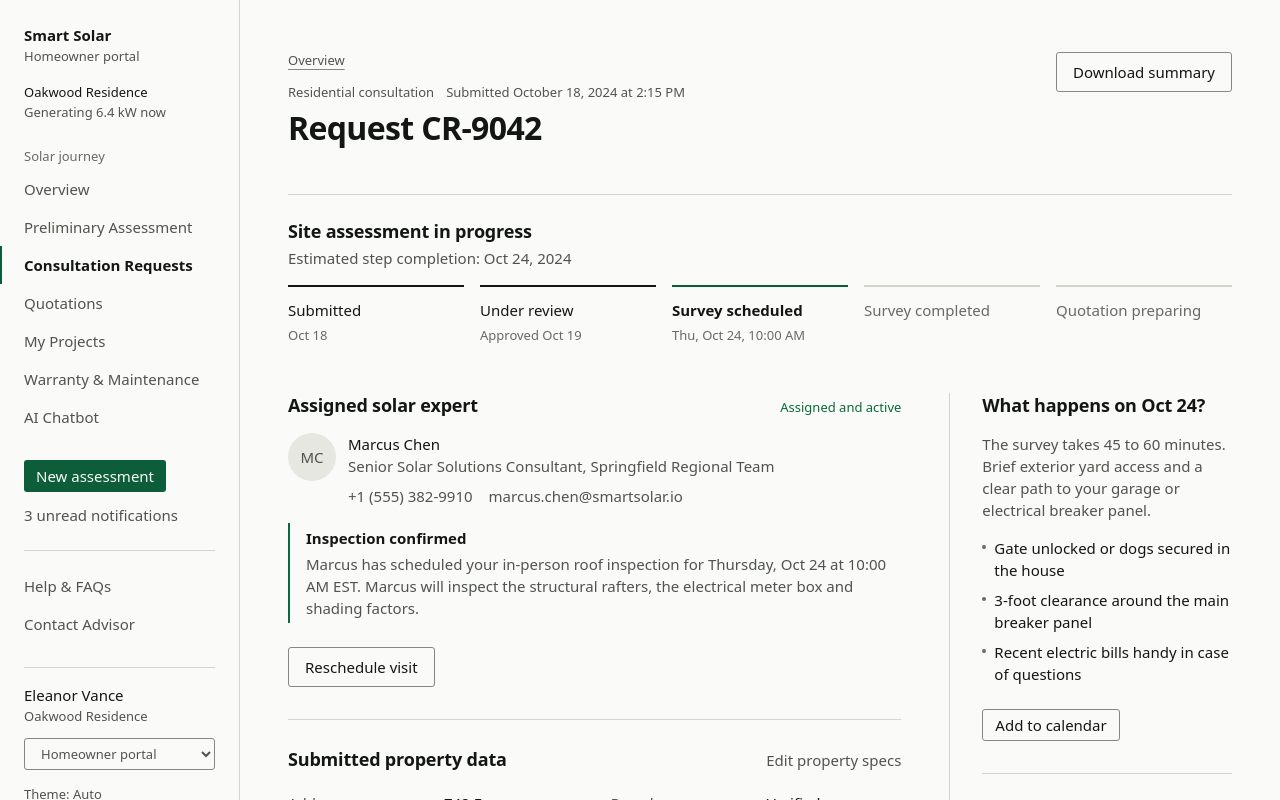
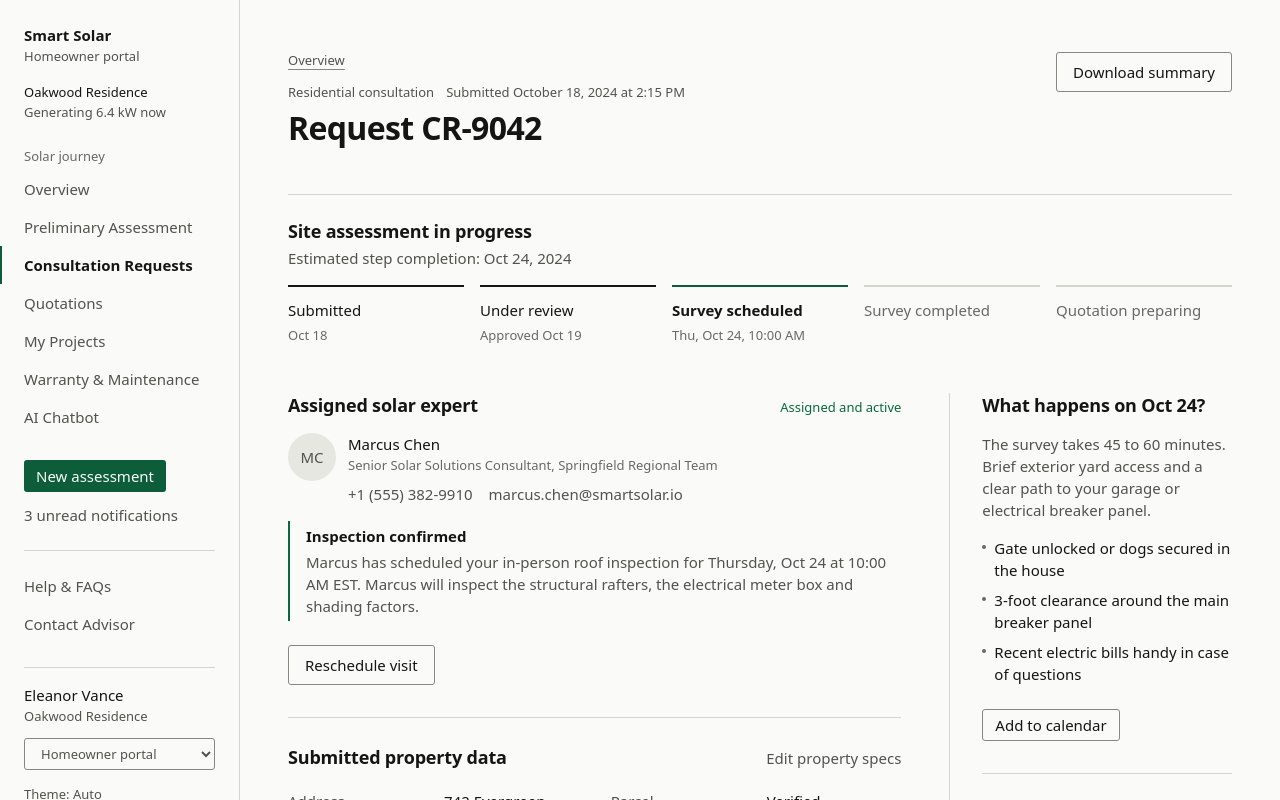
Before and after one commit to iNguyenQuocDoan/Solar-client, a React (Vite) app: page /consultations/CR-9042 in a window 1280 px wide. Shown: the top 800 px of the page. Built offline with nearby package versions, Linux system fonts and the light colour scheme.

Commit message:
fix(customer): consultation contact links without stray spaces; advisor meta line

```diff
--- a/src/pages/customer/consultation-page.tsx
+++ b/src/pages/customer/consultation-page.tsx
@@ -48,13 +48,15 @@ export function ConsultationPage() {
                     <Avatar name={advisor.name} size="lg" />
                     <div className="min-w-0">
                       <p className="font-medium">{advisor.name}</p>
-                      <p className="text-body text-fg-2">
+                      <p className="text-meta text-fg-3">
                         {advisor.title}, {advisor.team}
                       </p>
                       <div className="mt-2 flex flex-wrap gap-x-4 gap-y-1 text-body">
-                        <a href={`tel:${advisor.phone}`} className="inline-flex items-center gap-1 text-fg-2 hover:text-fg"> {advisor.phone}
+                        <a href={`tel:${advisor.phone}`} className="text-fg-2 hover:text-fg">
+                          {advisor.phone}
                         </a>
-                        <a href={`mailto:${advisor.email}`} className="inline-flex items-center gap-1 text-fg-2 hover:text-fg"> {advisor.email}
+                        <a href={`mailto:${advisor.email}`} className="text-fg-2 hover:text-fg">
+                          {advisor.email}
                         </a>
                       </div>
                     </div>
```
